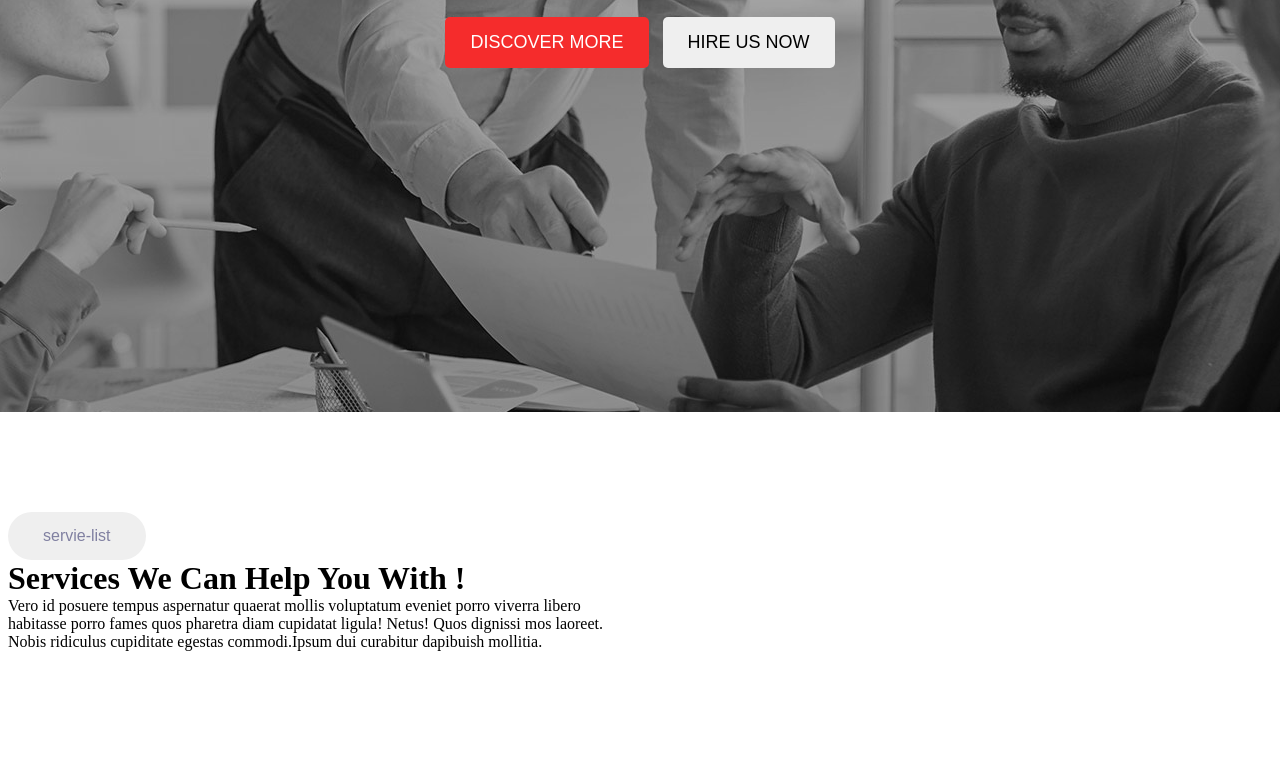
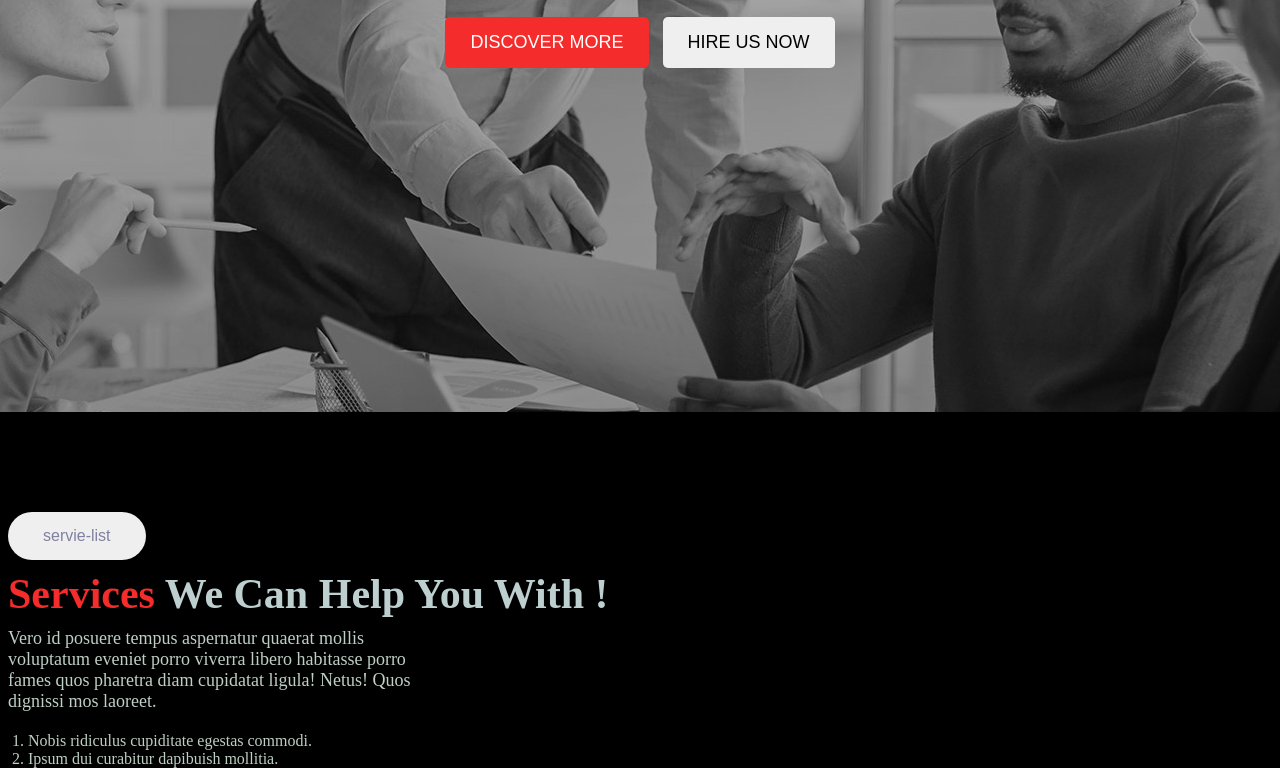
Before and after one commit to uh-shuvo/Digital-Agency, a plain HTML site: page index.html in a window 1280 px wide. Shown: the part 472-1240 px from the top of the page. Before the commit the page ends 1123 px from the top, so only its background shows below. Drawn offline with Linux system fonts and the light colour scheme.

Commit message:
order list added

```diff
--- a/index.html
+++ b/index.html
@@ -48,11 +48,14 @@
                 <div class="service-left-content">
                     <button class="service-btn">servie-list</button>
                     <h1 class="service-title"><span class="services">Services</span> We Can Help You With !</h1>
-                    <p>Vero id posuere tempus aspernatur quaerat mollis voluptatum eveniet porro viverra libero
-                        habitasse porro fames quos pharetra diam cupidatat ligula! Netus! Quos dignissi mos laoreet.</p>
-                    <ol class="items">
+                    <p class="service-description">Vero id posuere tempus aspernatur quaerat mollis <br> voluptatum
+                        eveniet porro viverra libero
+                        habitasse porro <br> fames quos pharetra diam cupidatat ligula! Netus! Quos <br> dignissi mos
+                        laoreet.</p>
+                    <ol class="order-list">
                         <li>Nobis ridiculus cupiditate egestas commodi.</li>
-                        <li>Ipsum dui curabitur dapibuish mollitia.</li>
+                        <li>Ipsum dui curabitur dapibuish mollitia.
+                        </li>
                     </ol>
                 </div>
             </div>
--- a/style.css
+++ b/style.css
@@ -91,9 +91,13 @@
 
 /* service start
 ================== */
+.service-container {
+    background-color: black;
+}
+
 .service-left {
     width: 50%;
-    margin-top: 100px;
+    padding-top: 100px;
 }
 
 .service-left-content {
@@ -106,4 +110,26 @@
     border-radius: 25px;
     color: #8080a1;
     border: none;
+    margin-bottom: 10px;
 }
+
+.service-title {
+    font-size: 42px;
+    color: #becfd0;
+    margin-bottom: 10px;
+}
+
+.services {
+    color: #f52c2c;
+}
+
+.service-description {
+    font-size: 18px;
+    color: #becfc4;
+    margin-bottom: 20px;
+}
+
+.order-list {
+    color: #becfc4;
+    margin-left: 20px;
+}
```
